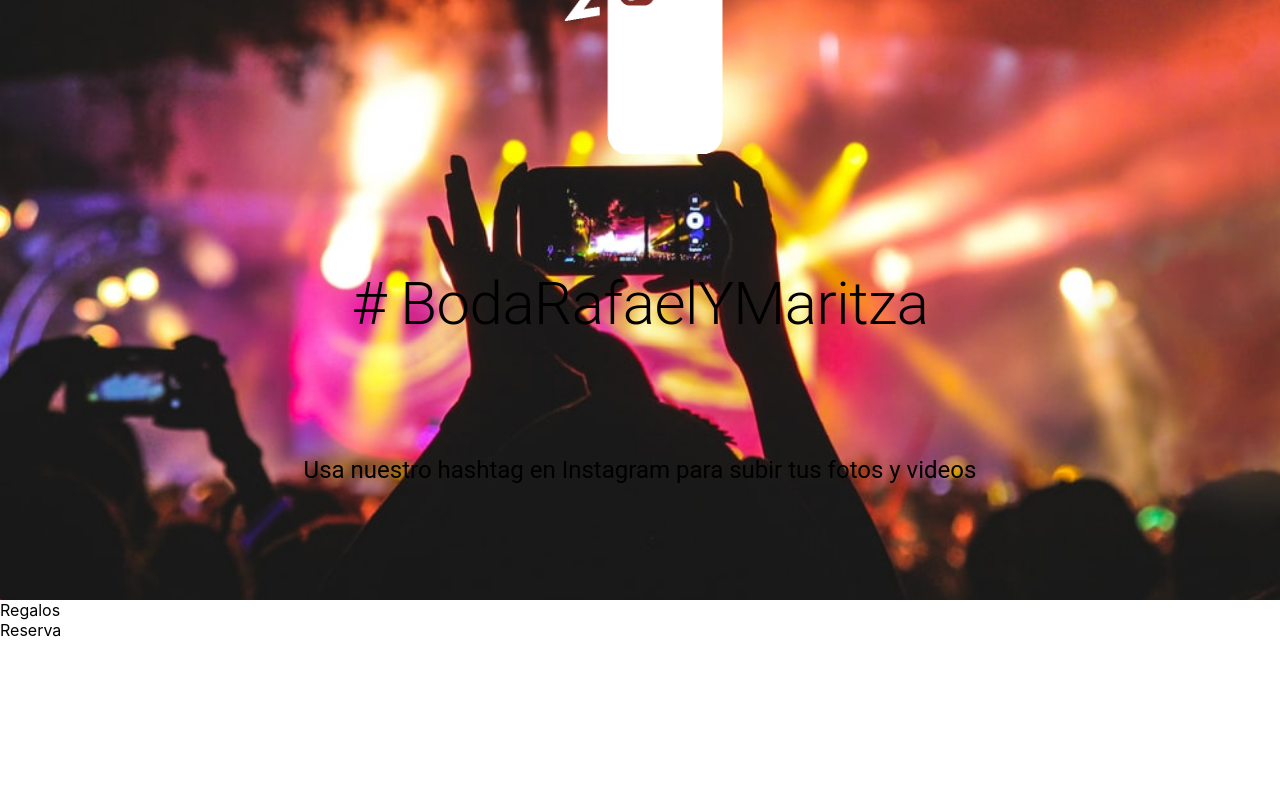
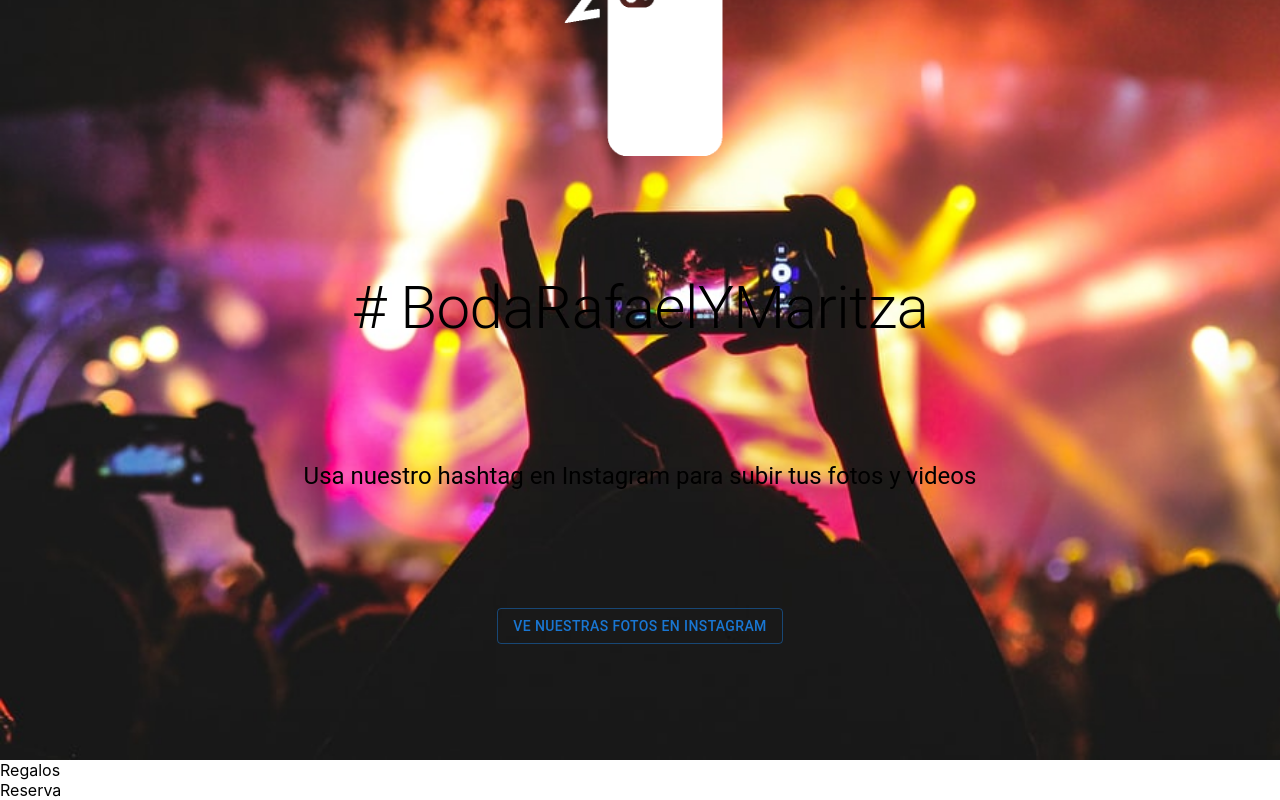
Before and after one commit to Codereggs/webPageMatrimonial, a React (Create React App) app: page / in a window 1280 px wide. Shown: the part 2204-3004 px from the top of the page. Before the commit the page ends 2844 px from the top, so only its background shows below. Built offline with nearby package versions, Linux system fonts and the light colour scheme.

Commit message:
feat button social media

```diff
--- a/src/Components/RedesS.js
+++ b/src/Components/RedesS.js
@@ -1,7 +1,7 @@
 import "./Social.css";
 import selfie from "../Assets/selfie.png";
 import historiaVideo from "../Assets/lovevideo.mp4";
-import { Typography } from "@mui/material";
+import { Button, Link, Typography } from "@mui/material";
 const RedesS = () => {
   return (
     <div className="social">
@@ -10,6 +10,9 @@ const RedesS = () => {
       <Typography variant={"h5"}>
         Usa nuestro hashtag en Instagram para subir tus fotos y videos
       </Typography>
+      <Link>
+        <Button variant="outlined">Ve nuestras fotos en Instagram</Button>
+      </Link>
     </div>
   );
 };
--- a/src/Components/Social.css
+++ b/src/Components/Social.css
@@ -1,6 +1,6 @@
 .social {
   width: 100vw;
-  height: 100vh;
+  height: 120vh;
   background-image: url("../Assets/fondo3.jpg");
   background-size: cover;
   background-attachment: fixed;
```
